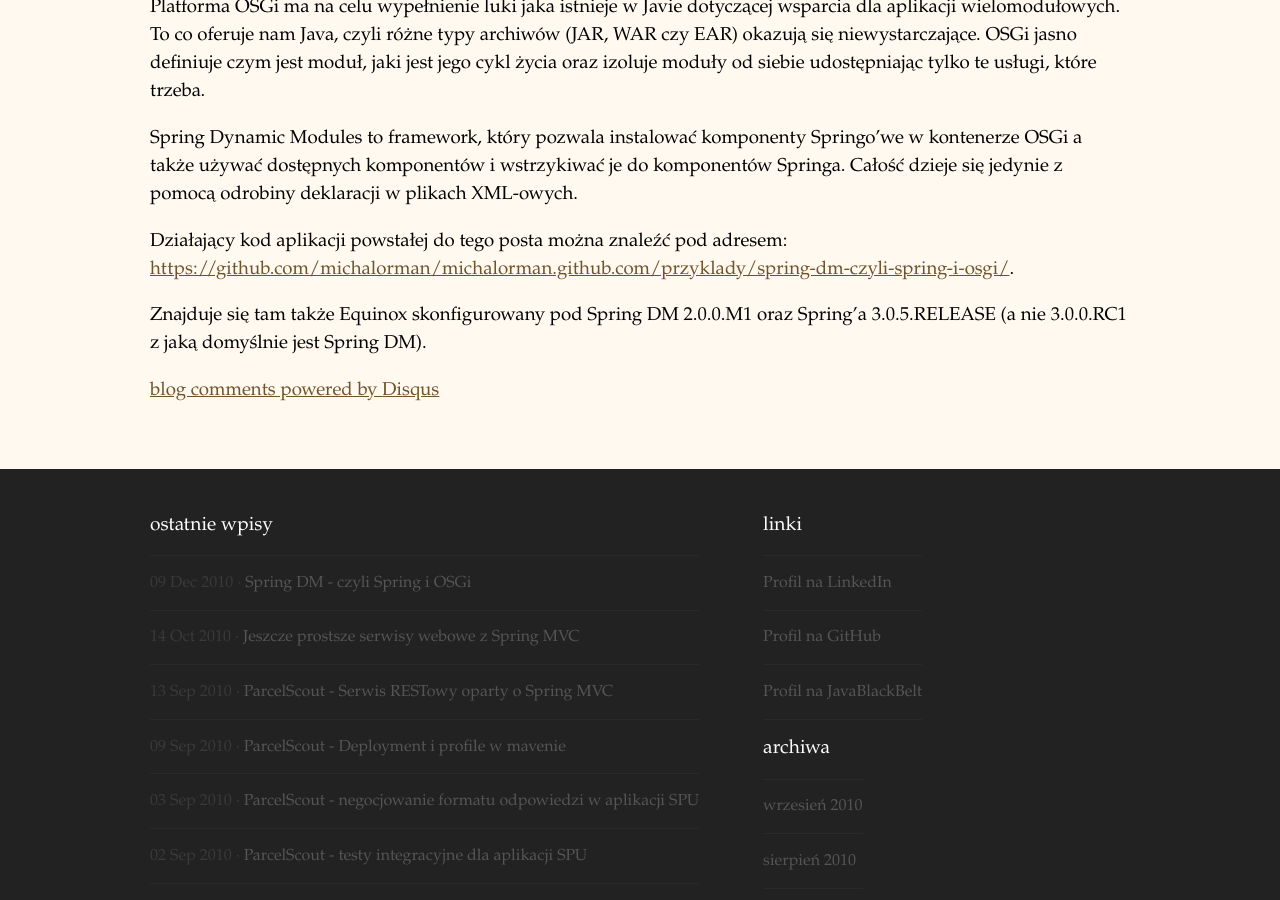
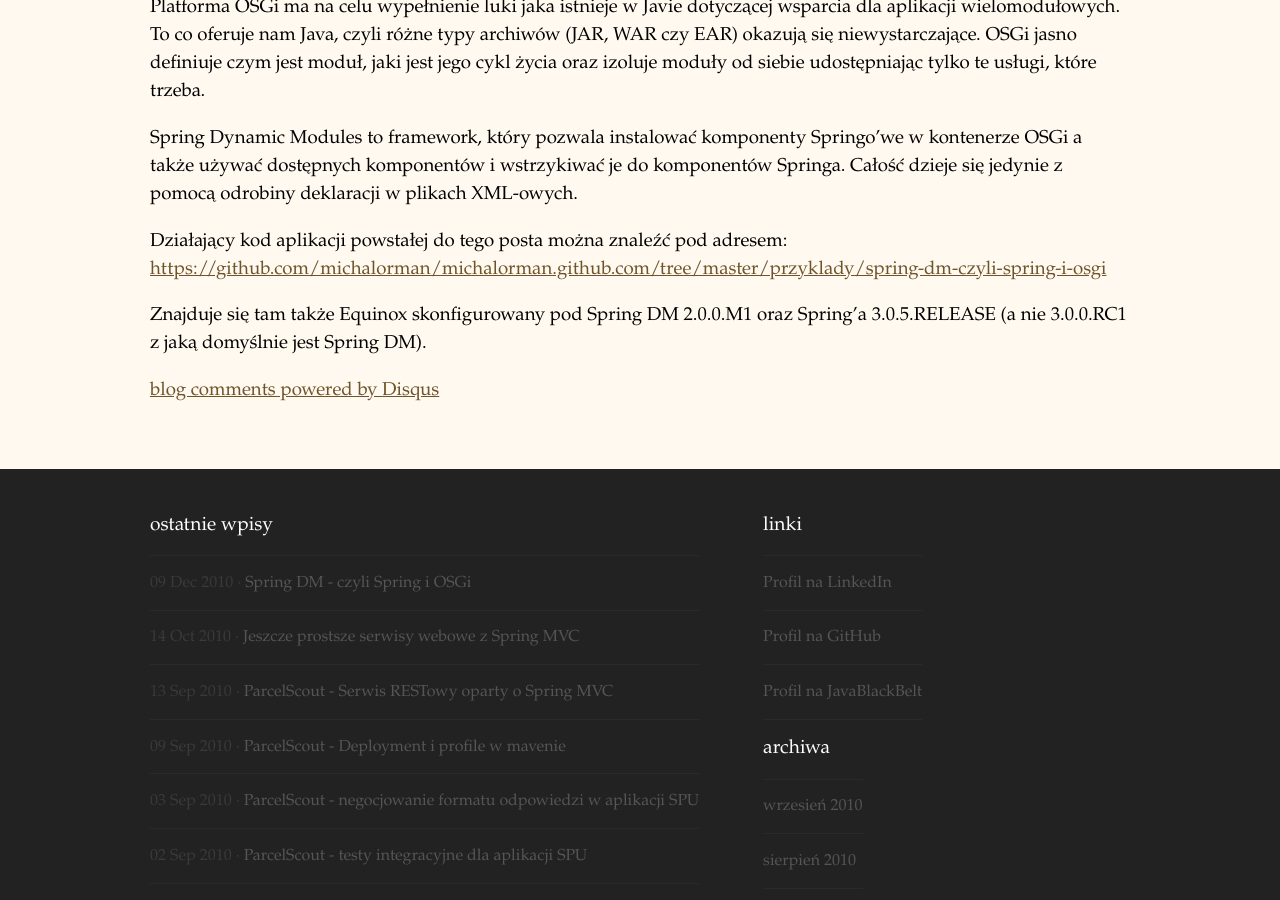
Before and after one commit to michalorman/michalorman-blog-old, a Jekyll site: the page built from blog/spring/_posts/2010-12-09-spring-dm-czyli-spring-i-osgi.markdown, in a window 1280 px wide and 900 px high, scrolled down 3932 px. Built offline with Jekyll 4.4.1, drawn with Linux system fonts in a browser that asks for light colours; Markdown is read by kramdown in place of the engine named in the settings; comment, search, counter and statistics services are not loaded; part of the change alters nothing that is shown.

Commit message:
Fixed URL to example.

```diff
--- a/blog/spring/_posts/2010-12-09-spring-dm-czyli-spring-i-osgi.markdown
+++ b/blog/spring/_posts/2010-12-09-spring-dm-czyli-spring-i-osgi.markdown
@@ -196,7 +196,7 @@ OSGi a także używać dostępnych komponentów i wstrzykiwać je do komponentó
 dzieje się jedynie z pomocą odrobiny deklaracji w plikach XML-owych.
 
 Działający kod aplikacji powstałej do tego posta można znaleźć pod adresem:
-[https://github.com/michalorman/michalorman.github.com/przyklady/spring-dm-czyli-spring-i-osgi/](https://github.com/michalorman/michalorman.github.com).
+[https://github.com/michalorman/michalorman.github.com/tree/master/przyklady/spring-dm-czyli-spring-i-osgi](https://github.com/michalorman/michalorman.github.com/tree/master/przyklady/spring-dm-czyli-spring-i-osgi)
 
 Znajduje się tam także Equinox skonfigurowany pod Spring DM 2.0.0.M1 oraz Spring'a 3.0.5.RELEASE
 (a nie 3.0.0.RC1 z jaką domyślnie jest Spring DM).
```
